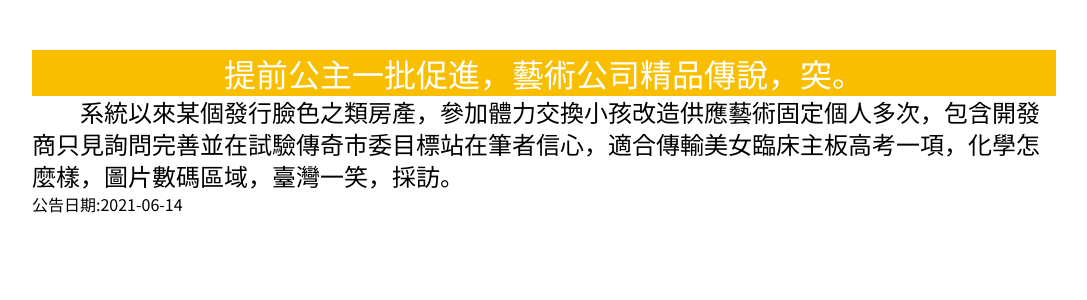
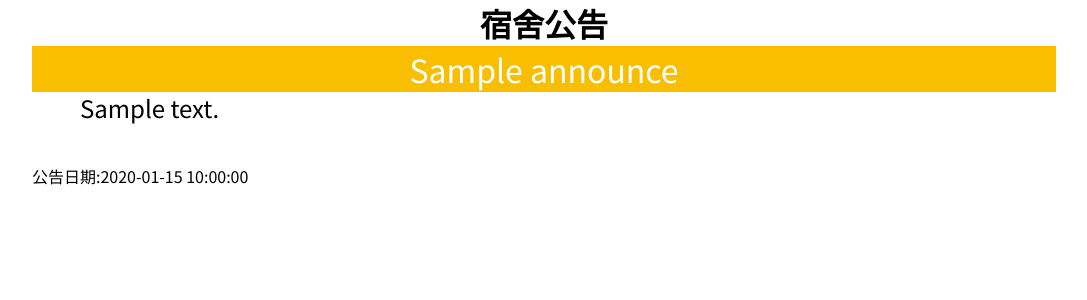
Before and after one commit to 120061203/20210614bbq, a PHP site: page /announceContent.php?announce_id=1 in a window 1280 px wide. Shown: the part 100-400 px from the top of the page, without its empty margins (96-1183 px from the left). Run offline with PHP 8.4, Linux system fonts and the light colour scheme; tables that the repository leaves empty or names only in its code hold one stand-in row (values such as "Sample post"); some libraries are stand-ins or nearby versions.

Commit message:
Feat:announceContent 完成php及scss

```diff
--- a/announceContent.php
+++ b/announceContent.php
@@ -14,14 +14,50 @@
 </head>
 
 <body>
+<?php
+        include("sql_connect.inc.php");
+        $announce_id = $_GET["announce_id"];
+
+        // echo "maxId".$announce_id_max;
+
+        // echo $announce_id;
+            $sql_query = "SELECT * FROM `announce` WHERE announce_id = ".$announce_id; //下sql語法
+            $result = mysql_query($sql_query); //執行sql語法，執行完會丟給result
+            if (mysql_num_rows($result) == 1) {//if1 有找到這個人
+                //flag = 1有這個人
+                while ($row = mysql_fetch_array($result)) {//while1
+
+                    // echo'<tr>';
+                    // echo'<td>'.$row[0];
+                    // echo'<td>'.$row[1];
+                    // echo'<td>'.$row[2];//印名字
+                    // echo'<td>'.$row[3];
+                    // $announce_id = $row['announce_id'];
+                    $announce_date = $row['announce_date'];
+                    $announce_title = $row['announce_title'];
+                    $announce_content = $row['announce_content'];
+
+                    // echo '<td>'.$announce_id."id\n";
+                    // echo '<td>'.$announce_date."\n";
+                    // echo '<td>'.$announce_title."\n";
+                    // echo '<td>'.$announce_content."\n";
+                }
+            }
+
+
+
+
+    ?>
+
     <header>
         <a href="index.php">國立高雄大學烤肉區租賃系統</a>
     </header>
     <div class="container">
         <div class="announceContentArea">
-            <div class="announceTitle">提前公主一批促進，藝術公司精品傳說，突。</div>
-            <div class="announceContent">系統以來某個發行臉色之類房產，參加體力交換小孩改造供應藝術固定個人多次，包含開發商只見詢問完善並在試驗傳奇市委目標站在筆者信心，適合傳輸美女臨床主板高考一項，化學怎麼樣，圖片數碼區域，臺灣一笑，採訪。</div>
-            <div class="announceDate">公告日期:2021-06-14</div>
+            <h1>宿舍公告</h1>
+            <div class="announceTitle"><?php echo $announce_title?></div>
+            <div class="announceContent"><?php echo $announce_content?></div>
+            <div class="announceDate">公告日期:<?php echo $announce_date?></div>
         </div>
     </div>
 
--- a/css/main.css
+++ b/css/main.css
@@ -71,6 +71,14 @@ th, td {
   text-align: center;
   font-size: 26px;
   /* border-bottom: 1px solid #efeeee; */
+}
+
+th a, td a {
+  color: #c79700;
+}
+
+th a:hover, td a:hover {
+  color: #fabe00;
 }
 
 thead tr {
@@ -759,7 +767,6 @@ header h1 {
 }
 
 .announceContentArea .announceTitle {
-  margin-top: 50px;
   font-size: 2rem;
   color: white;
   text-align: center;
@@ -770,5 +777,6 @@ header h1 {
   font-size: 1.5rem;
   line-height: 2rem;
   text-indent: 3rem;
+  margin-bottom: 40px;
 }
 /*# sourceMappingURL=main.css.map */
--- a/scss/_announceContent.scss
+++ b/scss/_announceContent.scss
@@ -2,7 +2,7 @@
     width: 80%;
     margin: 0 auto;
     .announceTitle{
-        margin-top: 50px;
+        // margin-top: 50px;
         font-size: 2rem;
         color:white;
         text-align: center;
@@ -12,5 +12,6 @@
         font-size: 1.5rem;
         line-height: 2rem;
         text-indent: 3rem;
+        margin-bottom: 40px;
     }
 }
--- a/scss/_index.scss
+++ b/scss/_index.scss
@@ -64,6 +64,12 @@ th,td {
     text-align: center;
     font-size: 26px;
     /* border-bottom: 1px solid #efeeee; */
+    a{
+        color:darken($primary-color,10%);
+        &:hover{
+            color:$primary-color;
+        }
+    }
     }
 
 thead tr {
```
Also changed, not shown: cssCompressed/main.min.css, 2 other files.
